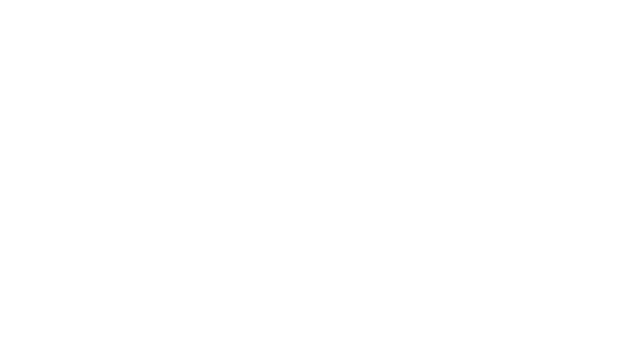
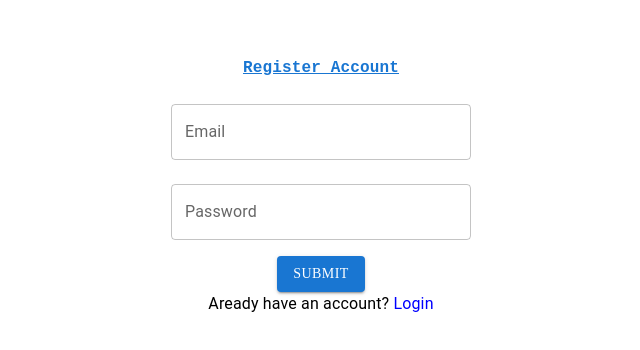
Before and after one commit to muthuri-dev/JWT-auth, a React (Create React App) app in the folder client/: page /signUp in a window 1280 px wide. Shown: the part 222-572 px from the top of the page, without its empty margins (319-959 px from the left). Built offline with nearby package versions, Linux system fonts and the light colour scheme.

Commit message:
changed useState to uesReducer

```diff
--- a/client/src/Styles/index.css
+++ b/client/src/Styles/index.css
@@ -1,3 +1,12 @@
 .App {
+  width: 100%;
+  height: 100vh;
   text-align: center;
+  display: flex;
+  align-items: center;
 }
+
+a{
+  text-decoration: none;
+  color: blue;
+}
--- a/client/src/Views/Log/signUp.tsx
+++ b/client/src/Views/Log/signUp.tsx
@@ -1,9 +1,60 @@
-import React from "react";
+import { Button, Grid, TextField, Typography } from "@mui/material";
+import { Link } from "react-router-dom";
+import React, { useReducer } from "react";
+
+interface State{
+    email:string;
+    password:string;
+}
+interface Action{
+    type: 'update';
+    payload: {
+      key: string;
+      value: string;
+    };
+}
+
+const reducer= (state:State,action:Action):any=>{
+    switch(action.type){
+
+    }
+}
 
 const SignUp:React.FC = () => {
+
+    const [state, dispatch] = useReducer(reducer,{
+        email:'',
+        password:'',
+    });
     return (
         <>
-
+        <Grid container sx={{justifyContent:'center',flexDirection:'column',display:'flex'}}>
+            <Grid item>
+                <Typography color='primary' sx={{textDecoration:'underline',fontFamily:'monospace',fontWeight:'bold'}}>Register Account</Typography>
+            </Grid>
+            <Grid item sx={{display:'flex',alignItems:'center', flexDirection:'column'}}>
+                    <TextField
+                    variant="outlined"
+                    color="primary"
+                    label='Email'
+                    type='email'
+                    name="email"
+                    value={state.email}
+                    sx={{marginTop:3,width:'300px'}}
+                    />
+                    <TextField
+                    variant="outlined"
+                    color="primary"
+                    label='Password'
+                    type='password'
+                    name="password"
+                    value={state.password}
+                    sx={{marginTop:3,width:'300px'}}
+                    />
+                    <Button color='primary' variant="contained" sx={{fontFamily:'mononspace',marginTop:2}}>SUBMIT</Button>
+                    <Typography>Aready have an account? <Link to='/login'>Login</Link></Typography>
+            </Grid>
+        </Grid>
         </>
      );
 }
```
